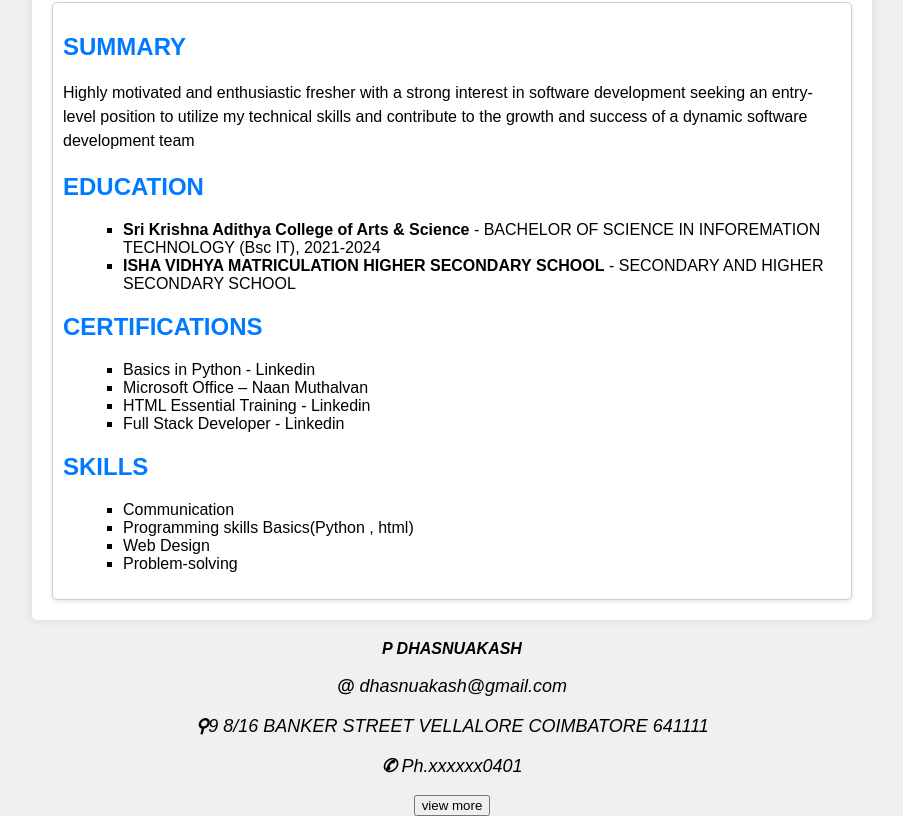
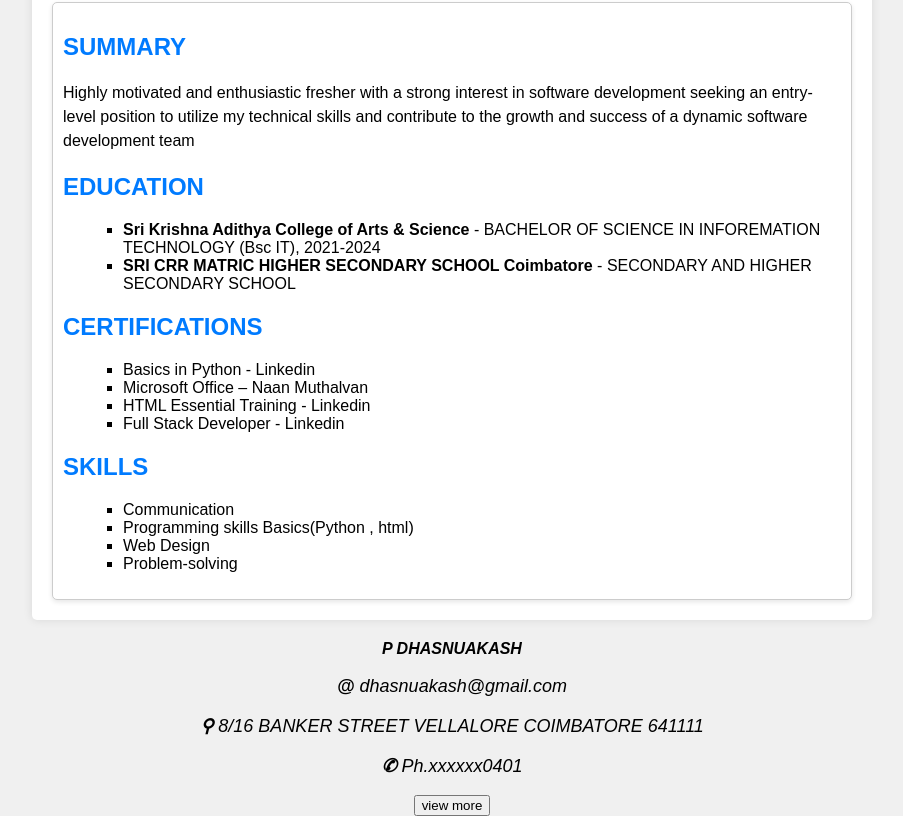
Before and after one commit to Dhasnuakash/DigitalPortfolio, a plain HTML site: page index.html in a window 1280 px wide. Shown: the part 548-1364 px from the top of the page, without its empty margins (188-1091 px from the left). Drawn offline with Linux system fonts and the light colour scheme.

Commit message:
index.html

```diff
--- a/index.html
+++ b/index.html
@@ -112,7 +112,7 @@ Highly motivated and enthusiastic fresher with a strong interest in software dev
                     <strong>Sri Krishna Adithya College of Arts & Science  </strong> - BACHELOR OF SCIENCE IN INFOREMATION TECHNOLOGY (Bsc IT), 2021-2024
                 </li>
  		<li>
-                <strong> ISHA VIDHYA MATRICULATION HIGHER SECONDARY SCHOOL</strong> - SECONDARY AND HIGHER SECONDARY SCHOOL
+                <strong> SRI CRR MATRIC HIGHER SECONDARY SCHOOL Coimbatore</strong> - SECONDARY AND HIGHER SECONDARY SCHOOL
 	    </li>
             </ul>
 
@@ -146,7 +146,7 @@ Highly motivated and enthusiastic fresher with a strong interest in software dev
     </div>
  <p style="color: black;text-align: center;font-size: *-large;font-style: italic;" ><b>P DHASNUAKASH </b></p>
             <p style="color: black;text-align: center;font-size: large;font-style: italic;"><span><b>&#64</b></span> dhasnuakash@gmail.com</p>
-            <p style="color: black;text-align: center;font-size: large;font-style: italic;"><span><b>&#9906</b></span>9 8/16 BANKER STREET VELLALORE COIMBATORE 641111</p>
+            <p style="color: black;text-align: center;font-size: large;font-style: italic;"><span><b>&#9906</b></span> 8/16 BANKER STREET VELLALORE COIMBATORE 641111</p>
             <p style="color: black;text-align: center;font-size: large;font-style: italic;"><span><b>&#9990</b></span> Ph.xxxxxx0401</p>
             <form align="center">
             <button>view more</button>
```
